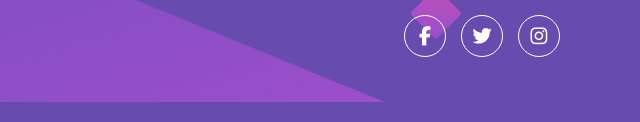
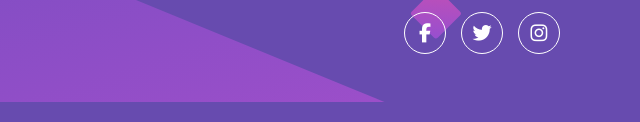
Before and after one commit to uspaz/Landing-page-home-huddle, a website: page index.html in a window 1280 px wide. Shown: the part 675-797 px from the top of the page, 640-1280 px from the left. Drawn offline with nearby package versions, Linux system fonts and the light colour scheme.

Commit message:
Correción

```diff
--- a/scss/main.scss
+++ b/scss/main.scss
@@ -68,11 +68,10 @@ body{
     }
     .nets{
       max-width: 1280px;
-      height: 60px;
       display: flex;
       gap: 15px;
       justify-content: flex-end;
-      align-items: flex-end;
+      margin-top: 15px;
       .net-item{
         height: 40px;
         width: 40px;
@@ -129,7 +128,7 @@ body{
         gap: 0px;
         .illustration{
           margin: 0px auto;
-          width: 400px;
+          width: 450px;
         }
         .content{
           margin: 0px 0px 80px;
```
Also changed, not shown: css/style.css.
